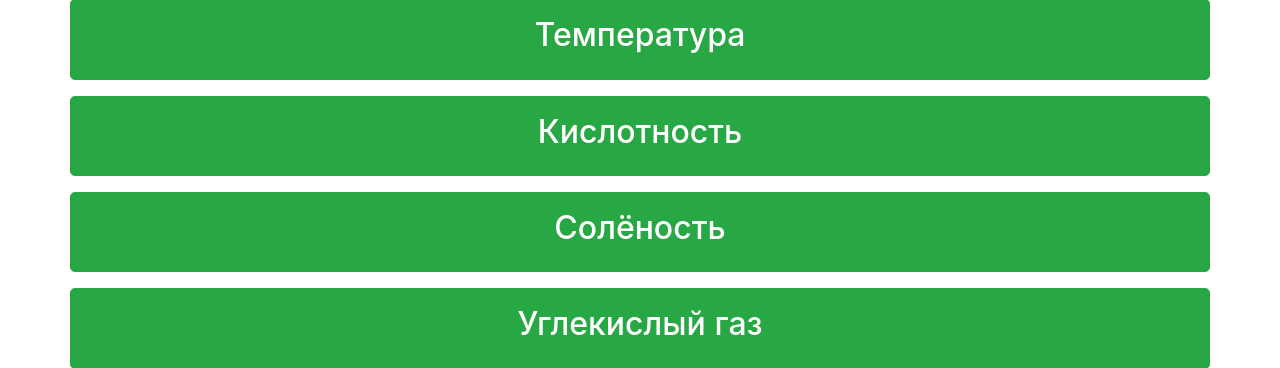
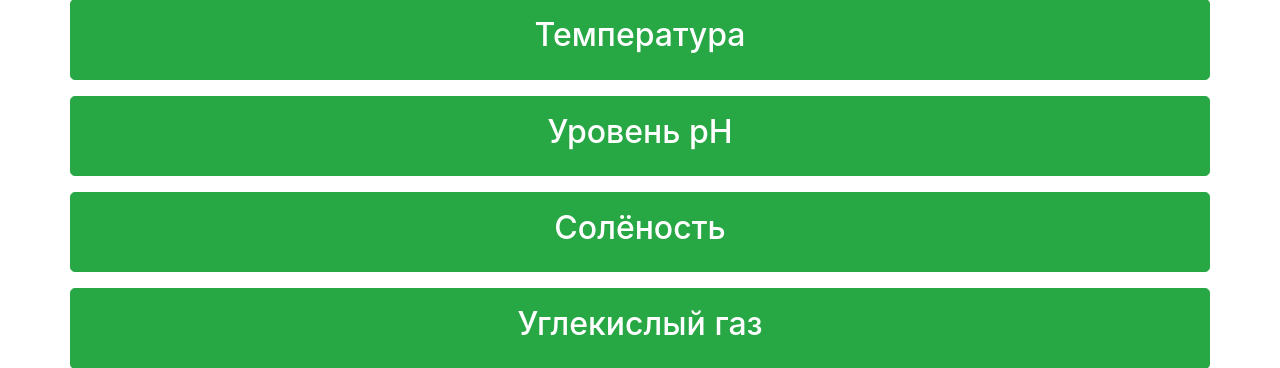
Before and after one commit to amperka/GrowBox, a Flask app: page /charts in a window 1280 px wide. Shown: the part 172-540 px from the top of the page. Run offline with Flask 2, Linux system fonts and the light colour scheme; some libraries are stand-ins or nearby versions.

Commit message:
Rename ph tab in measurements.html and charts.html

```diff
--- a/templates/charts/charts.html
+++ b/templates/charts/charts.html
@@ -14,7 +14,7 @@
             <div class="row py-2">
                 <!-- Уровень pH -->
                 <a class="btn btn-success btn-lg btn-block p-3" href="/charts/acidity" role="button">
-                    <p class="h2">Кислотность</p>
+                    <p class="h2">Уровень pH</p>
                 </a>
             </div>
 
--- a/templates/measurements/measurements.html
+++ b/templates/measurements/measurements.html
@@ -14,7 +14,7 @@
             <div class="row py-2">
                 <!-- Уровень pH -->
                 <a class="btn btn-success btn-lg btn-block p-3" href="/measurements/ph" role="button">
-                    <p class="h2">Кислотность</p>
+                    <p class="h2">Уровень pH</p>
                 </a>
             </div>
 
```
